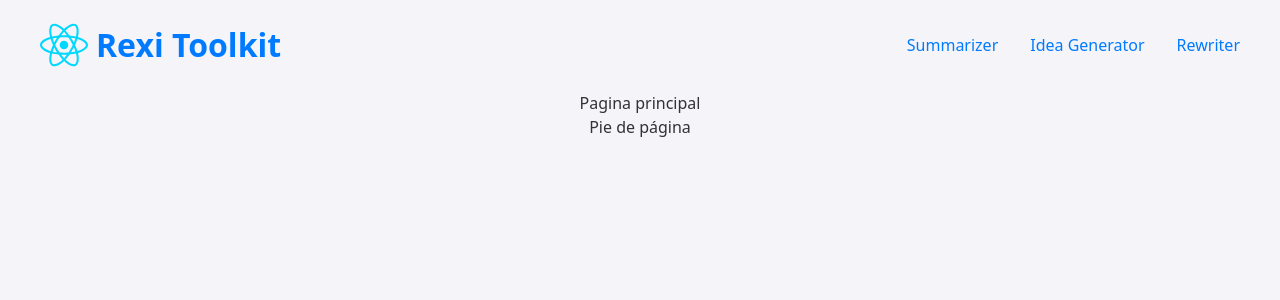
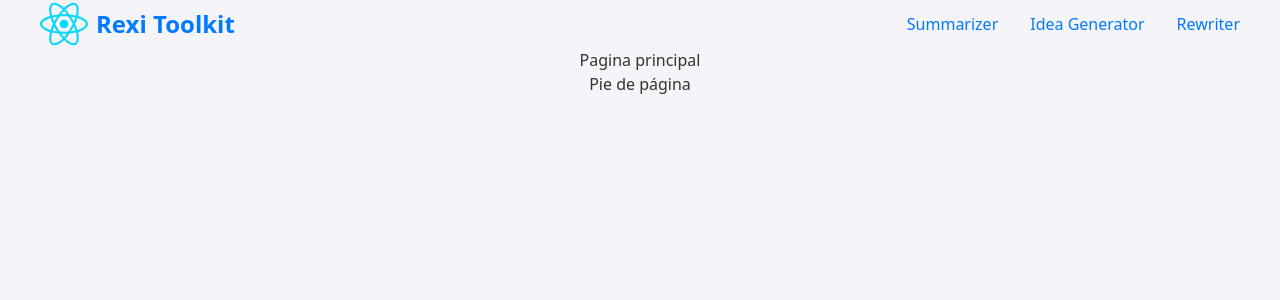
Before and after one commit to OsOsorioP/Orzalia, a React (Vite) app: page / in a window 1280 px wide. Shown: the top 300 px of the page. Built offline with nearby package versions, Linux system fonts and the light colour scheme; no server answers.

Commit message:
Refactor Header.module.css for consistent indentation and formatting

```diff
--- a/src/components/layout/Header/Header.module.css
+++ b/src/components/layout/Header/Header.module.css
@@ -17,3 +17,8 @@
   width: 3rem;
   height: 3rem;
 }
+
+.title {
+  font-size: 1.5rem;
+  margin: 0;
+}
```
Lines whose indentation alone changed are shown as unchanged.
